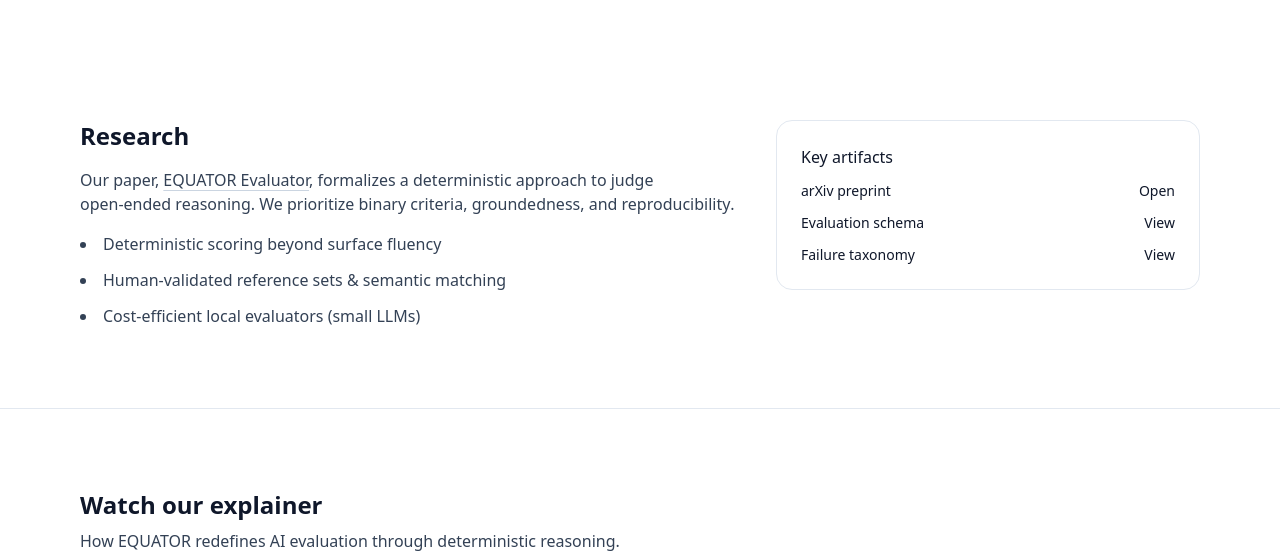
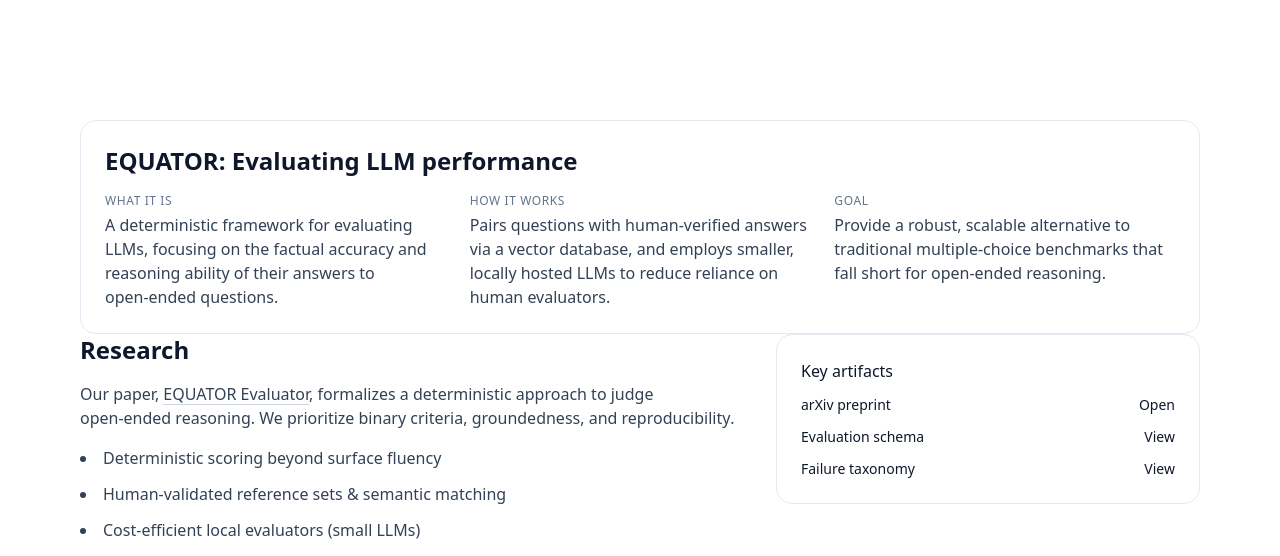
Before and after one commit to raymondbernard/eqlabs, a plain HTML site: page index.html in a window 1280 px wide. Shown: the part 1160-1716 px from the top of the page. Drawn offline with nearby package versions, Linux system fonts and the light colour scheme.

Commit message:
Add EQUATOR explanation block to research section

```diff
--- a/index.html
+++ b/index.html
@@ -122,6 +122,23 @@
 
   <section id="research" class="py-20">
     <div class="mx-auto max-w-6xl px-4">
+      <div class="rounded-2xl border border-slate-200 p-6">
+        <h2 class="text-2xl font-semibold">EQUATOR: Evaluating LLM performance</h2>
+        <div class="mt-4 grid md:grid-cols-3 gap-6 text-slate-700">
+          <div>
+            <div class="text-slate-500 text-xs uppercase tracking-wider">What it is</div>
+            <p class="mt-1">A deterministic framework for evaluating LLMs, focusing on the factual accuracy and reasoning ability of their answers to open‑ended questions.</p>
+          </div>
+          <div>
+            <div class="text-slate-500 text-xs uppercase tracking-wider">How it works</div>
+            <p class="mt-1">Pairs questions with human‑verified answers via a vector database, and employs smaller, locally hosted LLMs to reduce reliance on human evaluators.</p>
+          </div>
+          <div>
+            <div class="text-slate-500 text-xs uppercase tracking-wider">Goal</div>
+            <p class="mt-1">Provide a robust, scalable alternative to traditional multiple‑choice benchmarks that fall short for open‑ended reasoning.</p>
+          </div>
+        </div>
+      </div>
       <div class="grid md:grid-cols-5 gap-10 items-start">
         <div class="md:col-span-3">
           <h2 class="text-2xl font-semibold">Research</h2>
```
